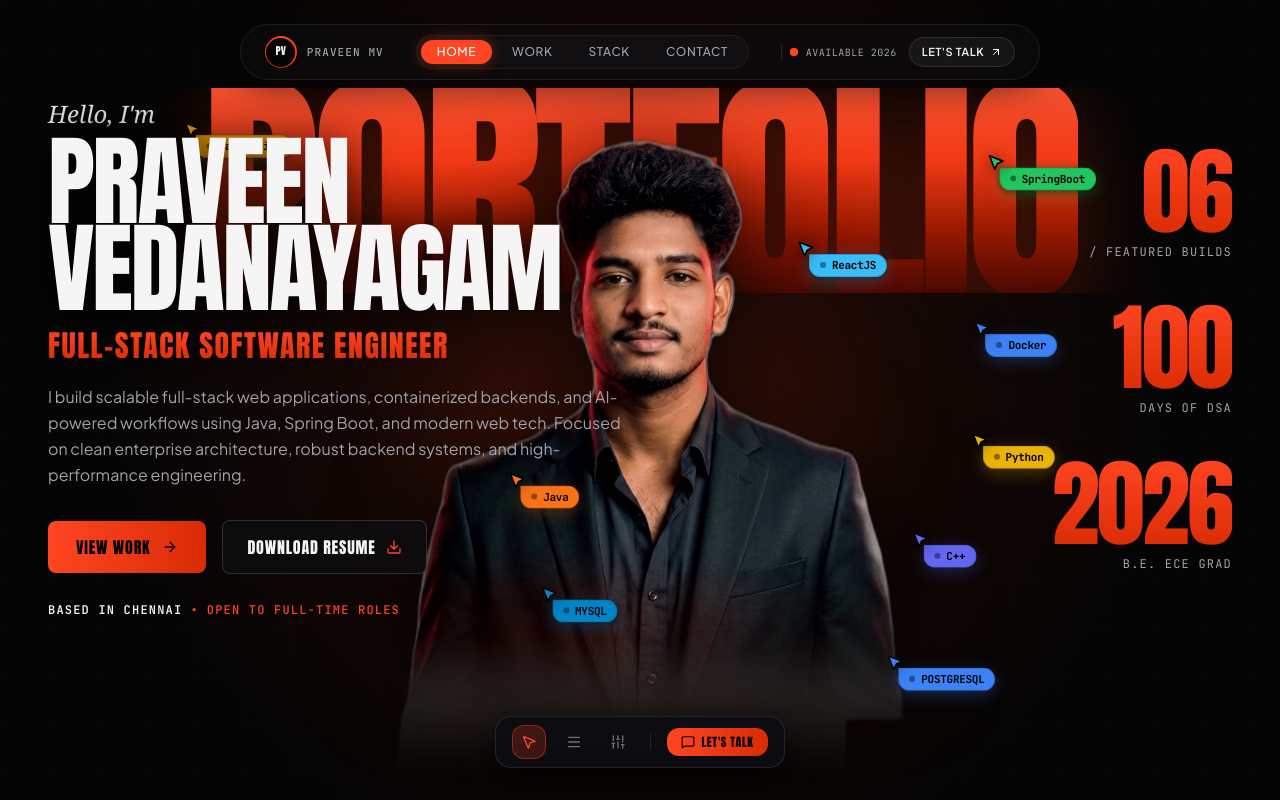
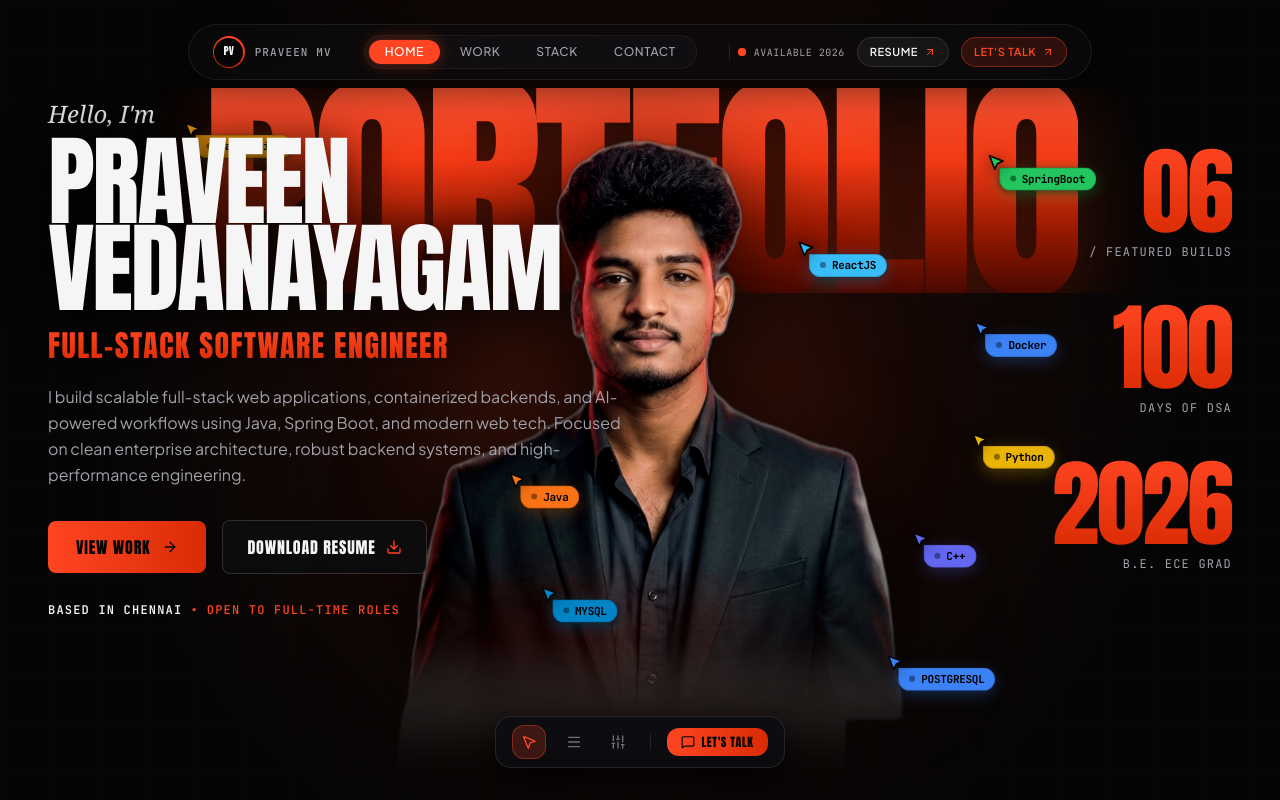
Before and after one commit to praveenvedha26/portfolio, a React (Vite) app: page / in a window 1280 px wide. Shown: the top 800 px of the page. Built offline with nearby package versions, Linux system fonts and the light colour scheme; a web font is replaced by a local one.

Commit message:
feat: attach official resume PDF to download buttons and navigation

```diff
--- a/src/components/Hero.jsx
+++ b/src/components/Hero.jsx
@@ -174,8 +174,10 @@ export default function Hero({ onOpenContact }) {
 
               {/* Secondary sleek dark glass button */}
               <a
-                href="/resume.pdf"
-                download="Praveen_Vedanayagam_Resume.pdf"
+                href="/Praveen_MV_Resume.pdf"
+                download="Praveen_MV_Resume.pdf"
+                target="_blank"
+                rel="noopener noreferrer"
                 className="group inline-flex items-center justify-center gap-2.5 px-5 sm:px-6 py-3.5 bg-[#0D0D10]/80 backdrop-blur-md text-[#F5F5F5] font-anton tracking-wider text-base uppercase rounded-lg border border-white/15 hover:border-[#FF4522]/70 hover:bg-[#FF4522]/10 transition-all duration-300 hover:shadow-[0_0_20px_rgba(255,69,34,0.2)] active:scale-[0.98]"
               >
                 <span>DOWNLOAD RESUME</span>
--- a/src/components/Navbar.jsx
+++ b/src/components/Navbar.jsx
@@ -110,9 +110,20 @@ export default function Navbar() {
           </div>
 
           <a
+            href="/Praveen_MV_Resume.pdf"
+            download="Praveen_MV_Resume.pdf"
+            target="_blank"
+            rel="noopener noreferrer"
+            className="hidden sm:flex items-center gap-1.5 px-3 py-1.5 rounded-full text-[11px] font-semibold tracking-wider uppercase bg-white/5 hover:bg-[#FF4522]/15 text-[#F5F5F5] hover:text-[#FF4522] border border-white/10 hover:border-[#FF4522]/40 transition-all duration-200"
+          >
+            <span>Resume</span>
+            <ArrowUpRight className="w-3 h-3 text-[#FF4522]" />
+          </a>
+
+          <a
             href="#contact"
             onClick={(e) => scrollTo(e, '#contact')}
-            className="hidden sm:flex items-center gap-1.5 px-3 py-1.5 rounded-full text-[11px] font-semibold tracking-wider uppercase bg-white/5 hover:bg-[#FF4522]/15 text-[#F5F5F5] hover:text-[#FF4522] border border-white/10 hover:border-[#FF4522]/40 transition-all duration-200"
+            className="hidden sm:flex items-center gap-1.5 px-3 py-1.5 rounded-full text-[11px] font-semibold tracking-wider uppercase bg-[#FF4522]/15 hover:bg-[#FF4522] text-[#FF4522] hover:text-[#050505] border border-[#FF4522]/40 transition-all duration-200"
           >
             <span>Let's Talk</span>
             <ArrowUpRight className="w-3 h-3" />
@@ -144,6 +155,18 @@ export default function Navbar() {
               <ArrowUpRight className="w-4 h-4 opacity-40" />
             </a>
           ))}
+          <a
+            href="/Praveen_MV_Resume.pdf"
+            download="Praveen_MV_Resume.pdf"
+            target="_blank"
+            rel="noopener noreferrer"
+            className="px-4 py-2.5 rounded-xl text-sm font-medium tracking-wider uppercase text-[#F5F5F5] bg-white/5 hover:bg-[#FF4522]/15 hover:text-[#FF4522] transition-colors flex items-center justify-between border border-white/5"
+          >
+            <span className="flex items-center gap-2">
+              <span>Resume (PDF)</span>
+            </span>
+            <ArrowUpRight className="w-4 h-4 text-[#FF4522]" />
+          </a>
           <div className="pt-2 mt-2 border-t border-white/10 flex items-center justify-between text-xs text-[#A1A1AA] px-2 font-mono-code">
             <span>BASED IN CHENNAI</span>
             <span className="text-[#FF4522]">OPEN TO FULL-TIME</span>
```
Also changed, not shown: 2 other files (tests, documents, lock files or other folders).
